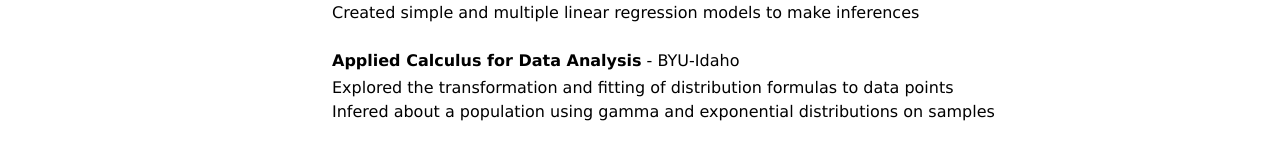
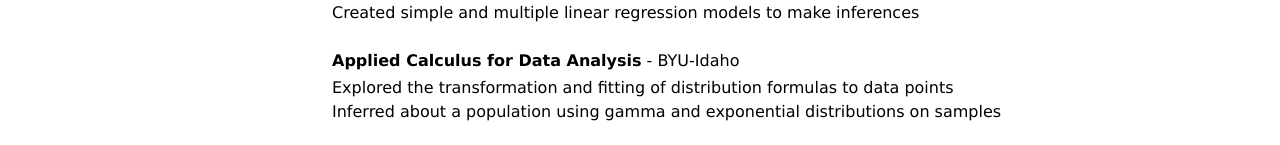
Before and after one commit to BrianGrant-Data/Resume, a Jekyll site: the page built from docs/index.md, in a window 1280 px wide. Shown: the part 1272-1417 px from the top of the page. Built offline with Jekyll 4.4.1, drawn with Linux system fonts in a browser that asks for light colours.

Commit message:
Update index.md

```diff
--- a/docs/index.md
+++ b/docs/index.md
@@ -70,4 +70,4 @@ __Applied Linear Regression__ - BYU-Idaho
 
 __Applied Calculus for Data Analysis__ - BYU-Idaho
 - Explored the transformation and fitting of distribution formulas to data points
-- Infered about a population using gamma and exponential distributions on samples
+- Inferred about a population using gamma and exponential distributions on samples
```
